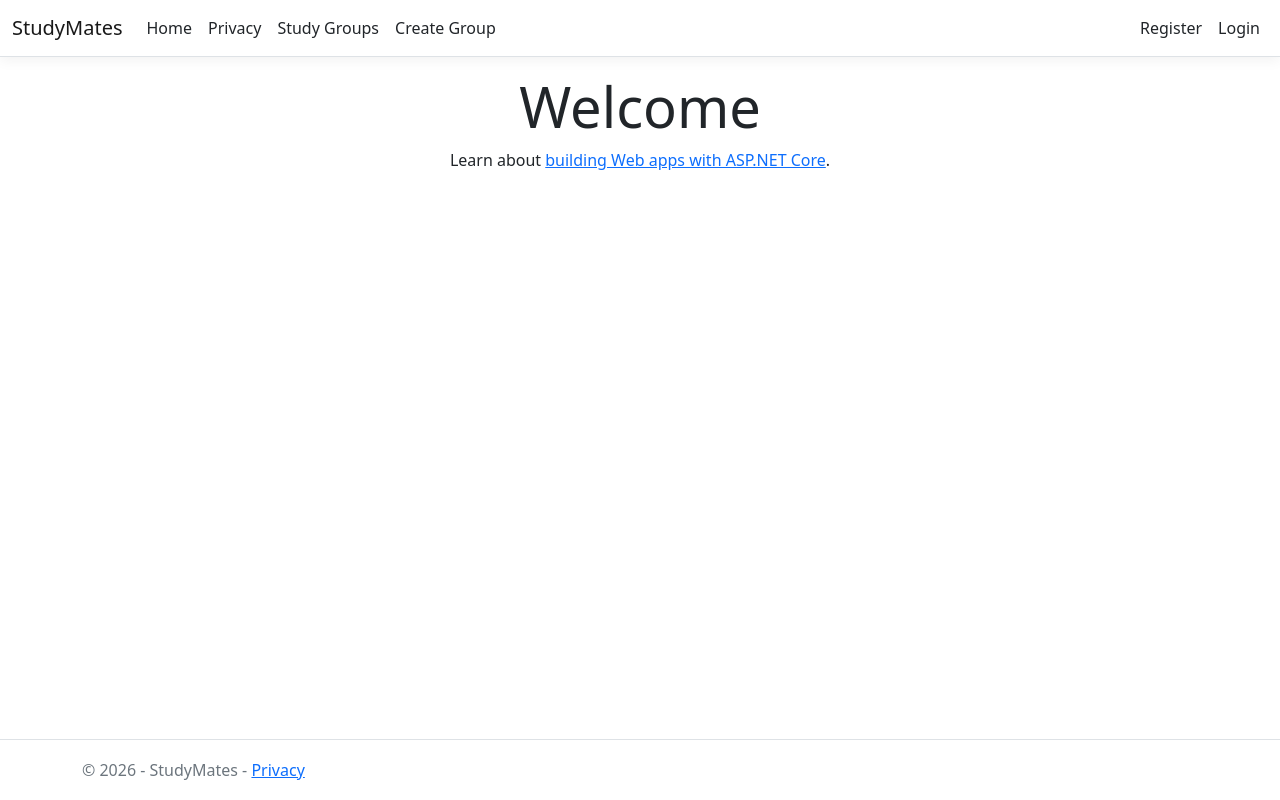
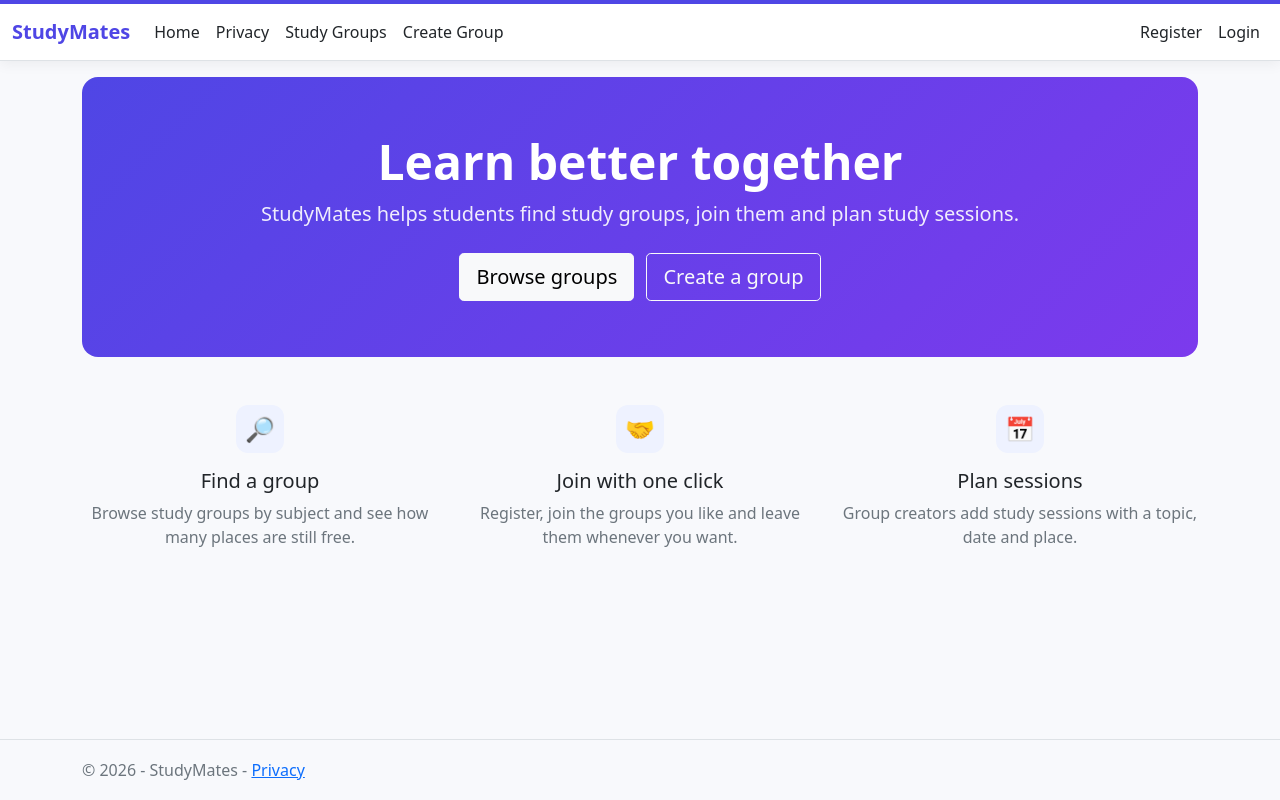
Before and after one commit to DNikolov07/StudyMates, an ASP.NET Core app: page / in a window 1280 px wide. Run offline with ASP.NET Core 8, Linux system fonts and the light colour scheme; style sheets or scripts are compiled from the project's sources; some libraries are stand-ins or nearby versions.

Commit message:
Changed the design

```diff
--- a/StudyMates/Views/Home/Index.cshtml
+++ b/StudyMates/Views/Home/Index.cshtml
@@ -2,7 +2,29 @@
     ViewData["Title"] = "Home Page";
 }
 
-<div class="text-center">
-    <h1 class="display-4">Welcome</h1>
-    <p>Learn about <a href="https://learn.microsoft.com/aspnet/core">building Web apps with ASP.NET Core</a>.</p>
+<section class="hero text-center mb-5">
+    <h1 class="display-5 fw-bold">Learn better together</h1>
+    <p class="lead mb-4">
+        StudyMates helps students find study groups, join them and plan study sessions.
+    </p>
+    <a asp-controller="StudyGroup" asp-action="Index" class="btn btn-light btn-lg me-2">Browse groups</a>
+    <a asp-controller="StudyGroup" asp-action="Create" class="btn btn-outline-light btn-lg">Create a group</a>
+</section>
+
+<div class="row text-center g-4">
+    <div class="col-md-4">
+        <div class="feature-icon mb-3">&#128270;</div>
+        <h5>Find a group</h5>
+        <p class="text-muted">Browse study groups by subject and see how many places are still free.</p>
+    </div>
+    <div class="col-md-4">
+        <div class="feature-icon mb-3">&#129309;</div>
+        <h5>Join with one click</h5>
+        <p class="text-muted">Register, join the groups you like and leave them whenever you want.</p>
+    </div>
+    <div class="col-md-4">
+        <div class="feature-icon mb-3">&#128197;</div>
+        <h5>Plan sessions</h5>
+        <p class="text-muted">Group creators add study sessions with a topic, date and place.</p>
+    </div>
 </div>
--- a/StudyMates/wwwroot/css/site.css
+++ b/StudyMates/wwwroot/css/site.css
@@ -1,3 +1,10 @@
+:root {
+  --sm-primary: #4f46e5;
+  --sm-primary-dark: #4338ca;
+  --sm-soft: #eef2ff;
+  --sm-page: #f8f9fc;
+}
+
 html {
   font-size: 14px;
 }
@@ -19,4 +26,82 @@ html {
 
 body {
   margin-bottom: 60px;
+  background-color: var(--sm-page);
 }
+
+/* Navigation */
+.navbar {
+  border-top: 4px solid var(--sm-primary);
+}
+
+.navbar-brand {
+  font-weight: 700;
+  color: var(--sm-primary) !important;
+}
+
+/* Primary color */
+.btn-primary {
+  background-color: var(--sm-primary);
+  border-color: var(--sm-primary);
+}
+
+.btn-primary:hover,
+.btn-primary:focus {
+  background-color: var(--sm-primary-dark);
+  border-color: var(--sm-primary-dark);
+}
+
+.btn-outline-primary {
+  color: var(--sm-primary);
+  border-color: var(--sm-primary);
+}
+
+.btn-outline-primary:hover {
+  background-color: var(--sm-primary);
+  border-color: var(--sm-primary);
+}
+
+.badge.bg-primary {
+  background-color: var(--sm-primary) !important;
+}
+
+/* Home page */
+.hero {
+  background: linear-gradient(135deg, var(--sm-primary), #7c3aed);
+  color: #fff;
+  border-radius: 1rem;
+  padding: 3.5rem 2rem;
+}
+
+.hero .lead {
+  opacity: 0.9;
+}
+
+.feature-icon {
+  width: 3rem;
+  height: 3rem;
+  border-radius: 0.75rem;
+  background-color: var(--sm-soft);
+  color: var(--sm-primary);
+  font-size: 1.5rem;
+  display: inline-flex;
+  align-items: center;
+  justify-content: center;
+}
+
+/* Study group cards */
+.group-card {
+  border: none;
+  border-radius: 0.75rem;
+  transition: transform 0.15s ease, box-shadow 0.15s ease;
+}
+
+.group-card:hover {
+  transform: translateY(-4px);
+  box-shadow: 0 0.75rem 1.5rem rgba(0, 0, 0, 0.08) !important;
+}
+
+.group-card .card-footer {
+  border-top: none;
+  border-radius: 0 0 0.75rem 0.75rem;
+}
```
Also changed, not shown: StudyMates/Views/Shared/_StudyGroupCard.cshtml (+6 -3 lines).
